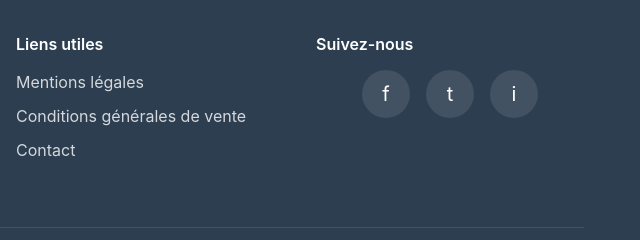
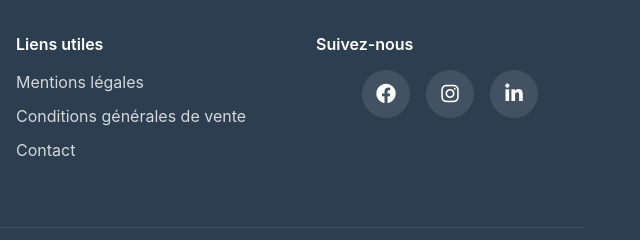
Before and after one commit to ElodieAllegro/racinesAlgerie, a website built with Vite: page accompagnement/consulting-voyage.html in a window 1280 px wide. Shown: the part 2021-2261 px from the top of the page, 640-1280 px from the left. Built offline with nearby package versions, Linux system fonts and the light colour scheme.

Commit message:
socials media

```diff
--- a/accompagnement/consulting-voyage.html
+++ b/accompagnement/consulting-voyage.html
@@ -6,12 +6,14 @@
     <title>Consulting Voyage - Racines d'Algérie</title>
     <meta name="description" content="Planifiez votre séjour en Algérie avec notre service de consulting voyage personnalisé. Itinéraires, hébergements, activités culturelles.">
     <link rel="stylesheet" href="../style.css">
+    <link rel="stylesheet" href="https://cdnjs.cloudflare.com/ajax/libs/font-awesome/6.0.0-beta3/css/all.min.css">
 </head>
 <body>
     <header class="header">
         <nav class="nav" aria-label="Navigation principale">
             <div class="nav-container">
                 <div class="logo">
+                    <img src="/public/assets/logo.png" alt="Logo Racines d'Algérie" class="logo-img">
                     <h1 class="logo-text">Racines d'Algérie</h1>
                 </div>
                 <button class="nav-toggle" aria-label="Ouvrir le menu" aria-expanded="false">
@@ -144,11 +146,17 @@
                     </ul>
                 </div>
                 <div class="footer-social">
-                    <h4>Suivez-nous</h4>
-                    <div class="social-links">
-                        <a href="#" aria-label="Facebook" class="social-link">f</a>
-                        <a href="#" aria-label="Twitter" class="social-link">t</a>
-                        <a href="#" aria-label="Instagram" class="social-link">i</a>
+                     <h4>Suivez-nous</h4>
+                        <div class="social-links">
+                            <a href="https://www.facebook.com/people/Racines-dAlg%C3%A9rie/61567031167077/" class="social-link facebook" aria-label="Facebook">
+                                <i class="fa-brands fa-facebook"></i>
+                            </a>
+                            <a href="https://www.instagram.com/racinesdalgerie/" class="social-link instagram" aria-label="Instagram">
+                                <i class="fa-brands fa-instagram"></i>
+                            </a>
+                            <a href="https://www.linkedin.com/in/karim-hanni-abbb24336/" class="social-link linkedin" aria-label="LinkedIn">
+                                <i class="fa-brands fa-linkedin-in"></i>
+                            </a>
                     </div>
                 </div>
             </div>
```
Also changed, not shown: accompagnement/accompagnement-consulat.html (+12 -4 lines), accompagnement/accompagnement-place.html (+13 -5 lines), accompagnement/accueil-aeroport.html (+12 -4 lines), blog/blog.html (+4 -2 lines), mentions-legales/cgv.html (+1 -0 lines), mentions-legales/mentions-legales.html (+1 -0 lines).
